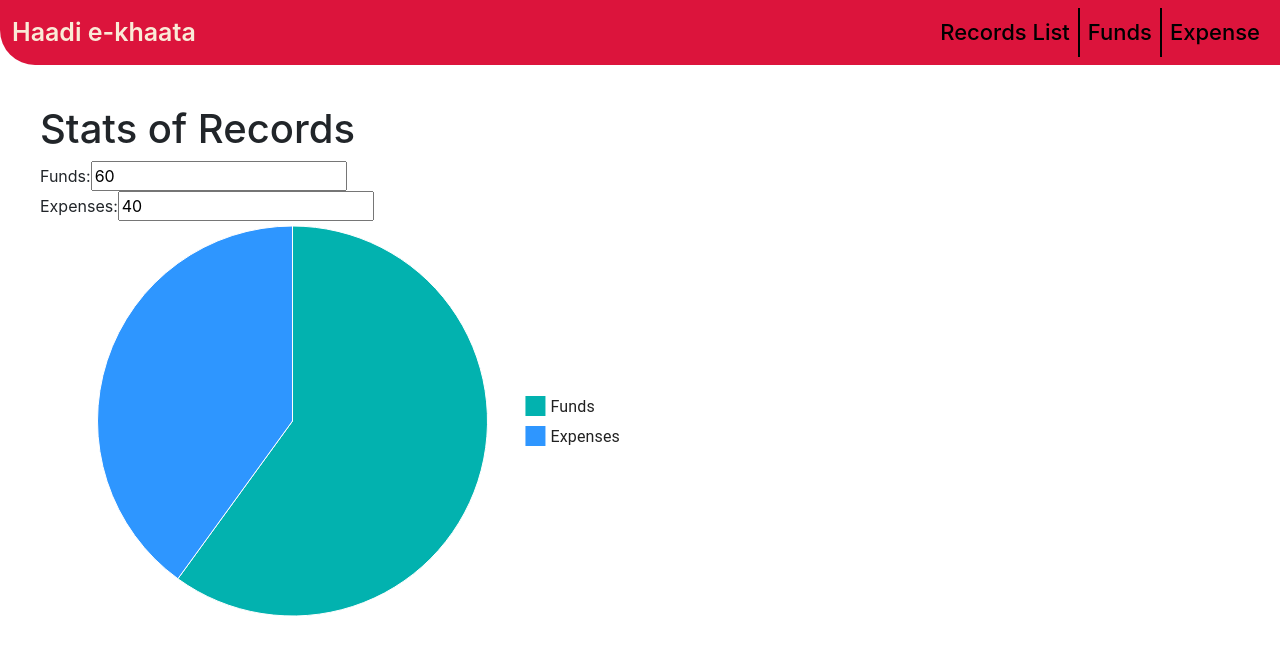
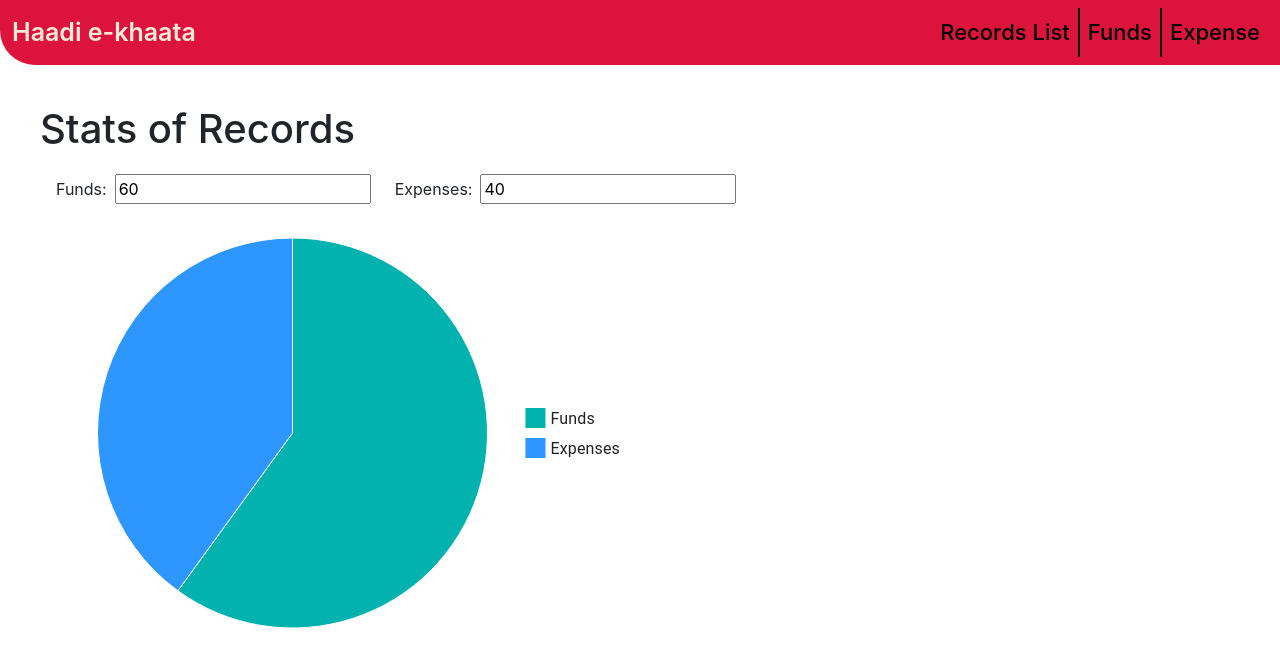
Before and after one commit to haidernaqi22/haadi-e-khaata, a React (Create React App) app: page / in a window 1280 px wide. Shown: the top 666 px of the page. Built offline with nearby package versions, Linux system fonts and the light colour scheme.

Commit message:
added usestate hook v1

```diff
--- a/src/components/Home.js
+++ b/src/components/Home.js
@@ -22,21 +22,23 @@ export default function Home() {
     return (
         <div className='homepage-container'>
             <h1>Stats of Records</h1>
-            <div>
-                <label>Funds:</label>
+            <div className='d-flex flex-row bd-highlight mb-3 form-floating'>
+            <div className='p-2 '>
+                <label className='p-2 primary'>Funds:</label>
                 <input
                     type="number"
                     value={fundsValue}
                     onChange={(e) => setFundsValue(e.target.value)}
                 />
             </div>
-            <div>
-                <label>Expenses:</label>
+            <div className='p-2 '>
+                <label className='p-2 '>Expenses:</label>
                 <input
                     type="number"
                     value={expensesValue}
                     onChange={(e) => setExpensesValue(e.target.value)}
                 />
+            </div>
             </div>
             {/* <LocalizationProvider dateAdapter={AdapterDayjs}>
                 <DemoContainer components={['DateRangePicker']}>
```
